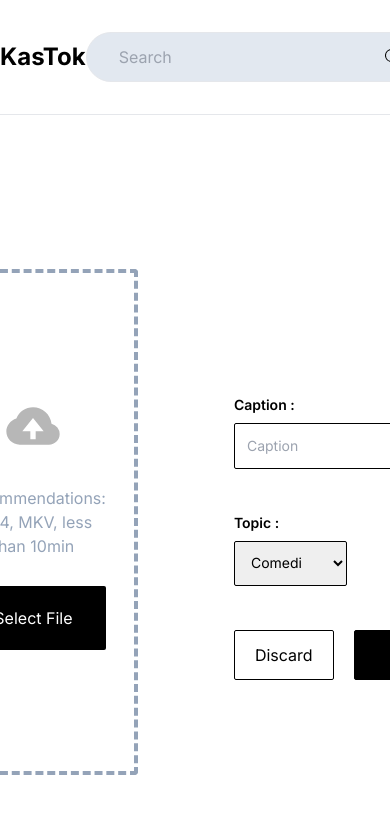
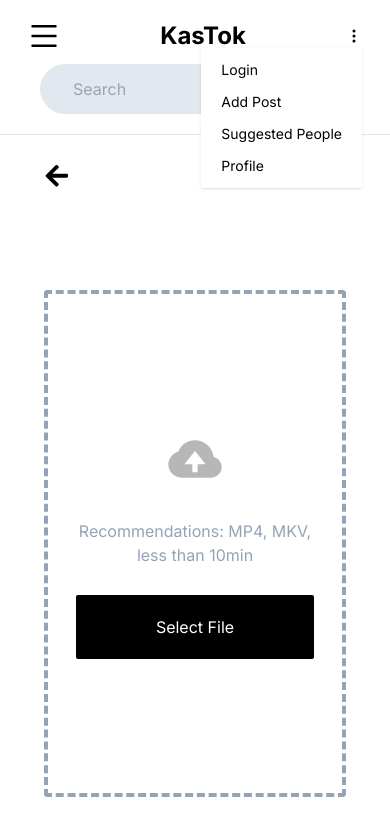
Before and after one commit to kasongo-mavetya-emmanuel/nextjs-video-social-media, a Next.js app in the folder frontend-kas-tok/: page /newpost in a window 390 px wide. Shown: the top 836 px of the page. Built offline with nearby package versions, Linux system fonts and the light colour scheme.

Commit message:
home, newpost, profile made responsive

```diff
--- a/frontend-kas-tok/app/newpost/page.tsx
+++ b/frontend-kas-tok/app/newpost/page.tsx
@@ -1,11 +1,19 @@
 import { Home } from "@/components";
 import { topics } from "@/lib/constants/constants";
 import { Topic } from "@/types";
+import { FaArrowLeft } from "react-icons/fa";
 import { BiSolidCloudUpload } from "react-icons/bi";
 export default function NewPost() {
   return (
     <Home>
-      <div className="flex w-full h-full gap-24 items-center justify-center">
+      <div className="w-full h-full overflow-scroll md:overflow-hidden">
+        <div className="px-11 py-7">
+          <FaArrowLeft size={"1.6rem"} />
+        </div>
+        <div
+          className="flex w-full h-full gap-11 md:gap-24 items-center justify-center flex-col md:flex-row
+       pt-[20vh] md:pt-0 px-11 xl:px-0"
+        >
           <div className="basis-1/3 h-full flex flex-col justify-center items-center">
             <label>
               <div
@@ -26,14 +34,14 @@ export default function NewPost() {
               <input type="file" className="w-0 -0" />
             </label>
           </div>
-        <div className="flex flex-col gap-11 flex-1">
+          <div className="flex flex-col gap-11 flex-1 w-full md:w-auto">
             <label className="text-sm font-semibold">
               Caption :
               <input
                 required
                 name="caption"
                 placeholder="Caption"
-              className="block outline-none border border-black mt-2 rounded-sm px-3 py-3 w-[80%]  font-normal"
+                className="block outline-none border border-black mt-2 rounded-sm px-3 py-3 w-full md:w-[80%]  font-normal"
               />
             </label>
             <label className="text-sm font-semibold">
@@ -61,6 +69,7 @@ export default function NewPost() {
             </div>
           </div>
         </div>
+      </div>
     </Home>
   );
 }
--- a/frontend-kas-tok/components/Layout/Home.tsx
+++ b/frontend-kas-tok/components/Layout/Home.tsx
@@ -4,7 +4,9 @@ export default function Home({ children }: any) {
   return (
     <main className="w-screen h-[100vh] bg-white overflow-hidden">
       <NavBar />
-      <main className="max-w-screen-lg mx-auto h-full flex">{children}</main>
+      <main className="max-w-screen-lg mx-auto h-full flex relative">
+        {children}
+      </main>
     </main>
   );
 }
--- a/frontend-kas-tok/components/NavBar.tsx
+++ b/frontend-kas-tok/components/NavBar.tsx
@@ -1,11 +1,15 @@
-import { BsSearch } from "react-icons/bs";
+import { AiOutlineMenu } from "react-icons/ai";
+import { BsSearch, BsThreeDotsVertical } from "react-icons/bs";
 import { FcGoogle } from "react-icons/fc";
 export default function NavBar() {
   return (
-    <div className="border-b border-gray w-full py-5">
+    <div className="border-b border-gray w-full py-5 px-7 xl:px-0">
       <div className="max-w-screen-xl flex justify-between mx-auto items-center">
+        <div className="md:hidden">
+          <AiOutlineMenu size={"2rem"} />
+        </div>
         <h2 className="font-bold text-2xl">KasTok</h2>
-        <div className="flex items-center gap-5 border border-gray rounded-full  bg-slate-200 px-5">
+        <div className="flex items-center gap-5 border border-gray rounded-full  bg-slate-200 px-5 hidden md:flex">
           <input
             name="Search"
             aria-label="Search"
@@ -16,12 +20,33 @@ export default function NavBar() {
           />
           <BsSearch />
         </div>
-        <div>
+        <div className="hidden md:block">
           <button className="flex items-center gap-2 font-semibold border border-gray px-5 py-3">
             <FcGoogle size={"2rem"} />
             Google SignIn
           </button>
         </div>
+        <div className="md:hidden relative">
+          <BsThreeDotsVertical />
+          <ul className="bg-white absolute right-0 top-5 px-5 py-3 shadow z-50 flex flex-col gap-3">
+            <li className="text-sm">Login</li>
+            <li className="text-sm">Add&nbsp;Post</li>
+            <li className="text-sm">Suggested&nbsp;People</li>
+            <li className="text-sm">Profile</li>
+          </ul>
+        </div>
+      </div>
+
+      <div className="flex items-center border border-gray rounded-full  bg-slate-200 px-5 md:hidden mx-3 mt-3">
+        <input
+          name="Search"
+          aria-label="Search"
+          placeholder="Search"
+          type="Search"
+          required
+          className="px-3 py-3 bg-none bg-transparent focus:outline-none flex-1"
+        />
+        <BsSearch />
       </div>
     </div>
   );
--- a/frontend-kas-tok/components/People.tsx
+++ b/frontend-kas-tok/components/People.tsx
@@ -2,7 +2,10 @@ import PersonListTile from "./PersonListTile";
 
 export default function People() {
   return (
-    <div className="basis-1/4 border-l-2 border-slate-200 pt-7 pl-5">
+    <div
+      className="basis-1/4 border-l-2 border-slate-200 pt-7 pl-3 xl:pl-5 pr-7 xl:pr-0 absolute md:relative
+    bg-white md:bg-transparent h-full w-screen md:w-auto invisible md:visible"
+    >
       <h2 className="font-bold">Suggested People</h2>
       <ul className="pt-7">
         <li className="w-full">
--- a/frontend-kas-tok/components/SideBar.tsx
+++ b/frontend-kas-tok/components/SideBar.tsx
@@ -1,6 +1,6 @@
 export default function SideBar() {
   return (
-    <div className="border-r-2 border-slate-200 basis-1/4">
+    <div className="border-r-2 border-slate-200 basis-1/4 pl-7 xl:pl-0 absolute md:relative bg-white md:bg-transparent h-full w-[70vw] md:w-auto">
       <h3 className="mt-7 font-bold">Home</h3>
       <div className="pt-7">
         <div className="w-[90%] h-[1px] bg-slate-200 mb-5"></div>
--- a/frontend-kas-tok/package.json
+++ b/frontend-kas-tok/package.json
@@ -9,6 +9,7 @@
     "lint": "next lint"
   },
   "dependencies": {
+    "@reduxjs/toolkit": "^1.9.5",
     "@types/node": "20.3.3",
     "@types/react": "18.2.14",
     "@types/react-dom": "18.2.6",
@@ -20,6 +21,7 @@
     "react": "18.2.0",
     "react-dom": "18.2.0",
     "react-icons": "^4.10.1",
+    "react-redux": "^8.1.1",
     "tailwindcss": "3.3.2",
     "typescript": "5.1.6"
   }
```
Also changed, not shown: 1 other file (tests, documents, lock files or other folders). Lines whose indentation alone changed are shown as unchanged.
